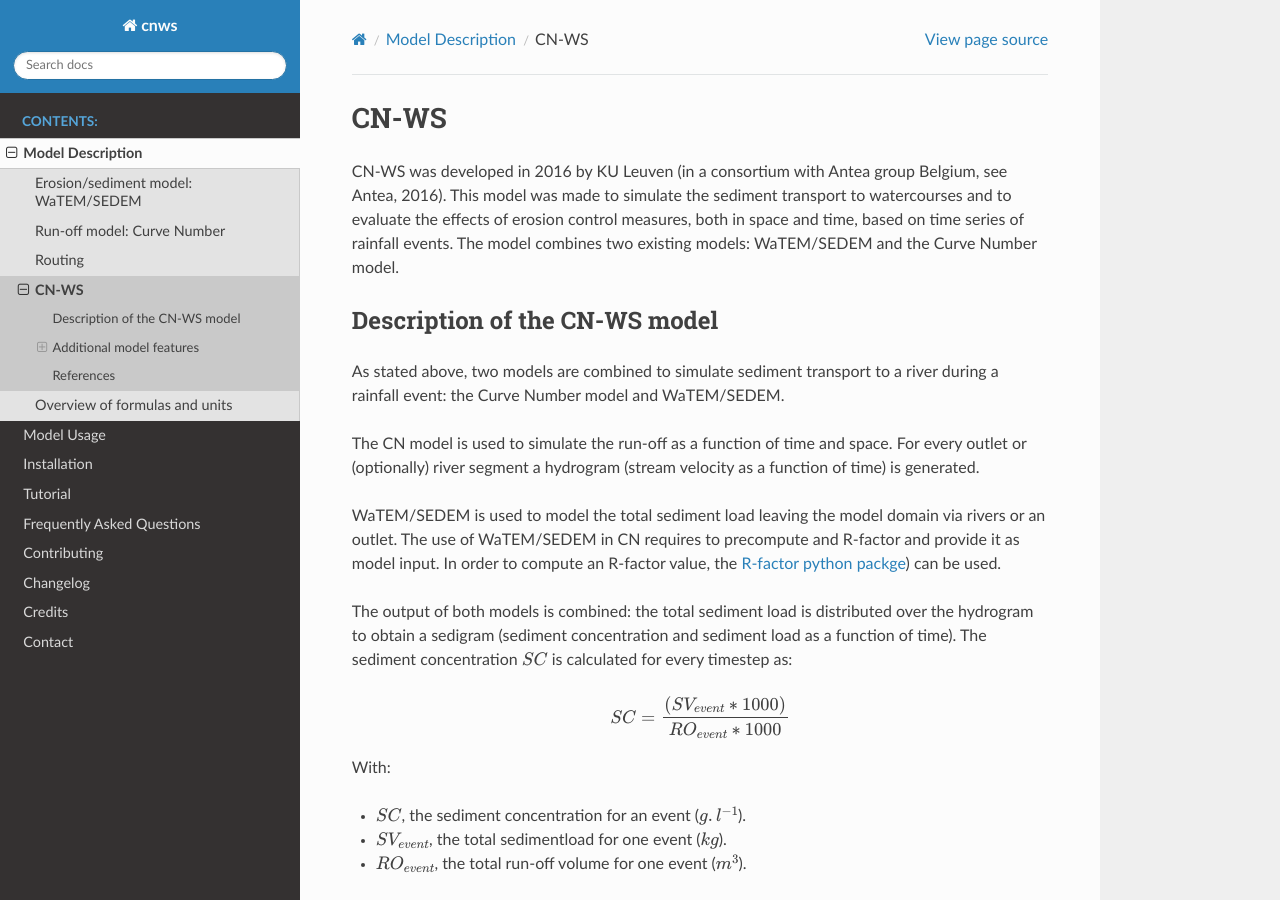
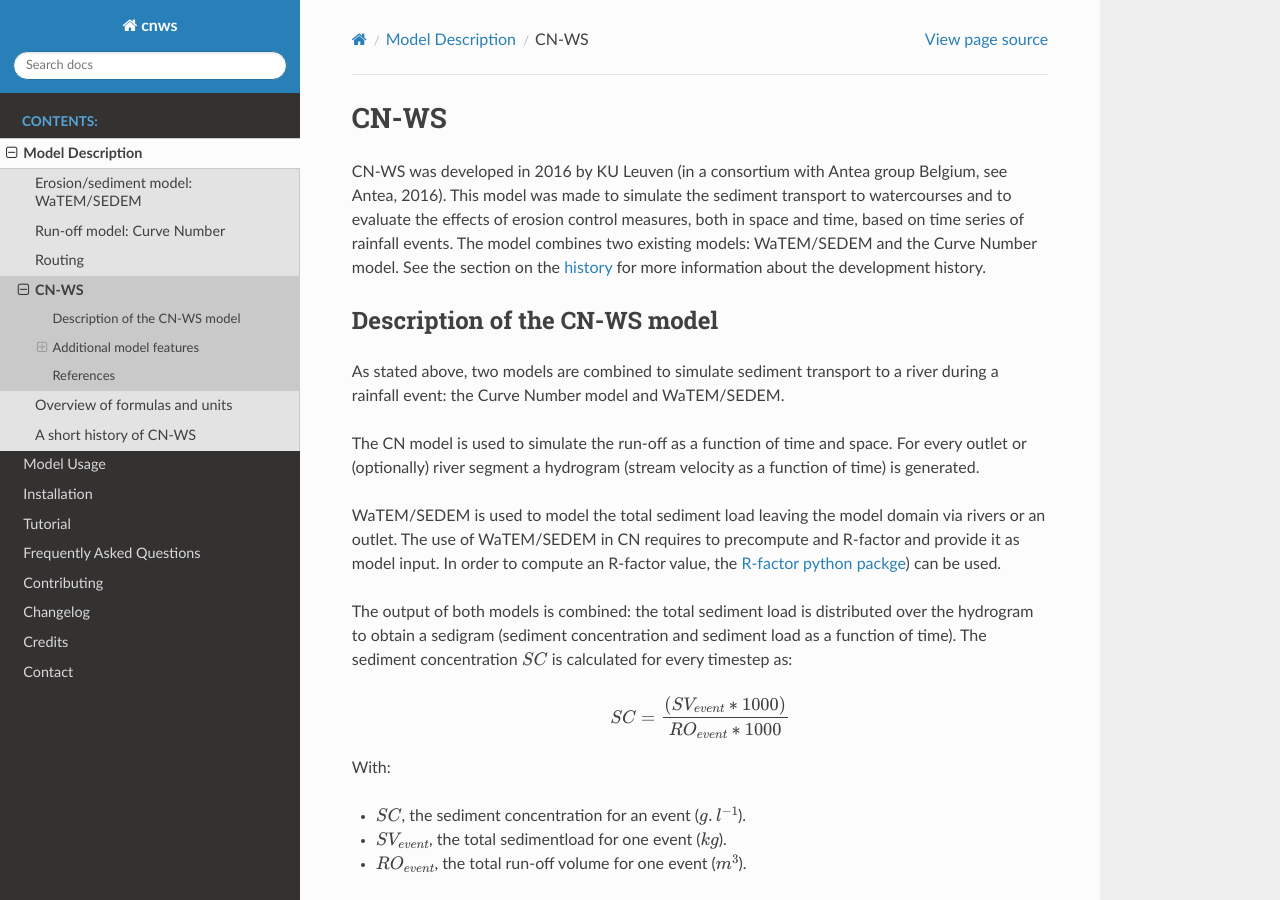
Before and after one commit to watem-sedem/watem-sedem, a Sphinx documentation site: the page built from docs/cn-ws.rst, in a window 1280 px wide and 900 px high. Built offline with Sphinx 7.4.7 and the Read the Docs theme 2.0.0, drawn with Linux system fonts in a browser that asks for light colours.

Commit message:
Integrate section on history in docs

```diff
--- a/docs/cn-ws.rst
+++ b/docs/cn-ws.rst
@@ -10,7 +10,8 @@ see Antea, 2016).
 This model was made to simulate the sediment transport to watercourses and to
 evaluate the effects of erosion control measures, both in space and time, based
 on time series of rainfall events. The model combines two existing models:
-WaTEM/SEDEM and the Curve Number model.
+WaTEM/SEDEM and the Curve Number model. See the section on the
+:ref:`history <history>` for more information about the development history.
 
 Description of the CN-WS model
 ==============================
--- a/docs/history.rst
+++ b/docs/history.rst
@@ -1,3 +1,5 @@
+.. _history:
+
 A short history of CN-WS
 ========================
 
--- a/docs/model.rst
+++ b/docs/model.rst
@@ -22,3 +22,4 @@ and units.
   routing
   cn-ws
   formulas-units
+  history
```
